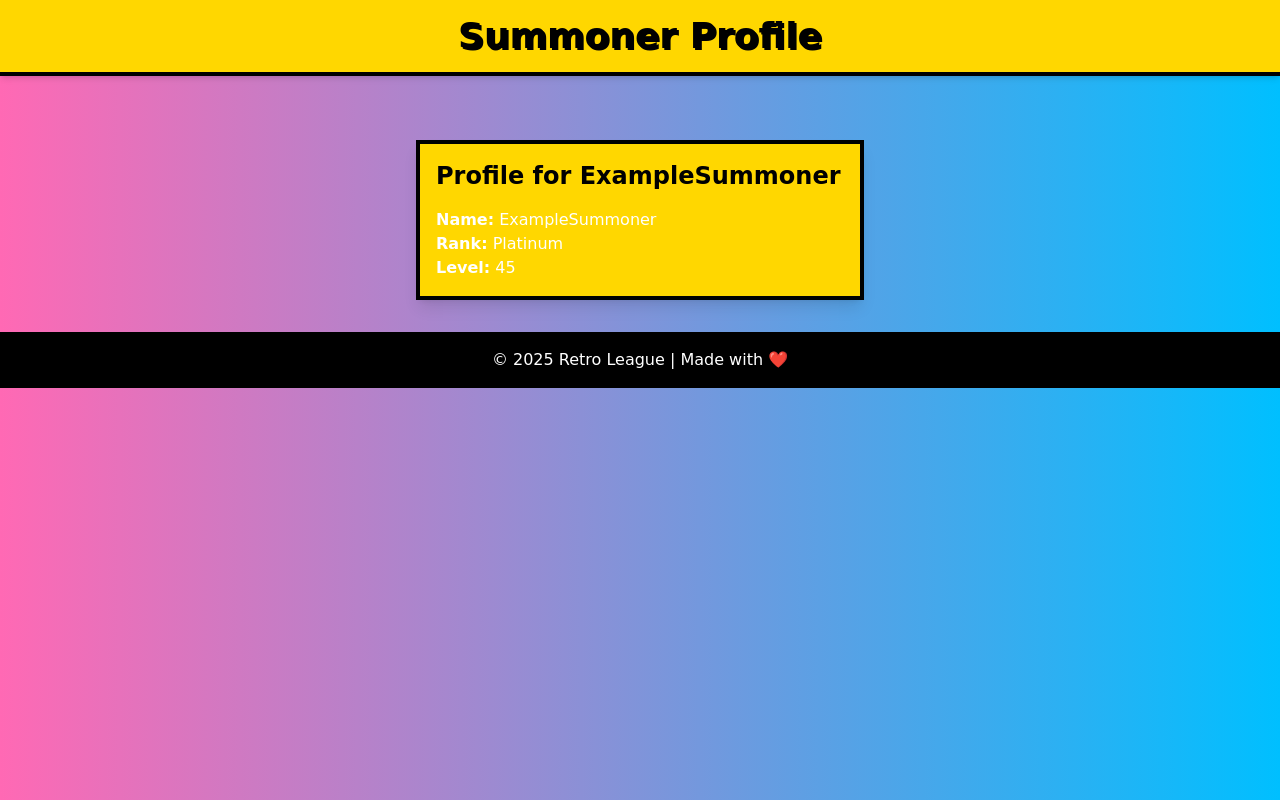
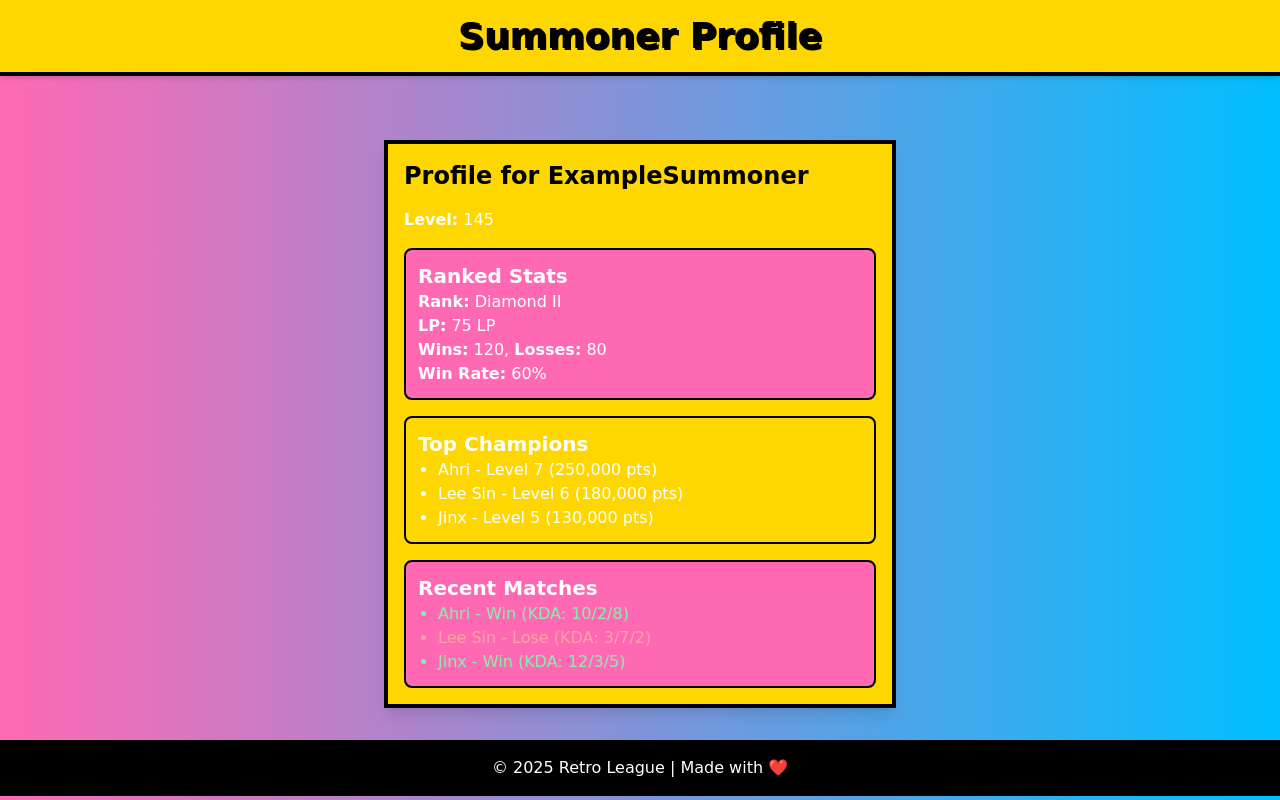
Before and after one commit to chae-chae/LoL-Profile-Customizer, a Next.js app: page /results in a window 1280 px wide. Built offline with nearby package versions, Linux system fonts and the light colour scheme.

Commit message:
fix mockData &  UI

```diff
--- a/app/results/mockData.ts
+++ b/app/results/mockData.ts
@@ -1,6 +1,23 @@
 export const mockSummonerData = {
   name: "ExampleSummoner",
-  rank: "Platinum",
-  level: 45,
-  profileIconId: 1234, // 프로필 아이콘 ID (나중에 실제 API와 연동 가능)
+  level: 145,
+  profileIconId: 1234,
+  rank: {
+    tier: "Diamond",
+    division: "II",
+    leaguePoints: 75,
+    wins: 120,
+    losses: 80,
+    winRate: "60%", // 승률 계산 (승리 / (승리 + 패배) * 100)
+  },
+  championMastery: [
+    { championName: "Ahri", masteryLevel: 7, masteryPoints: 250000 },
+    { championName: "Lee Sin", masteryLevel: 6, masteryPoints: 180000 },
+    { championName: "Jinx", masteryLevel: 5, masteryPoints: 130000 },
+  ],
+  recentMatches: [
+    { champion: "Ahri", result: "Win", kda: "10/2/8" },
+    { champion: "Lee Sin", result: "Lose", kda: "3/7/2" },
+    { champion: "Jinx", result: "Win", kda: "12/3/5" },
+  ],
 };
--- a/app/results/page.tsx
+++ b/app/results/page.tsx
@@ -1,47 +1,6 @@
-// import { useSearchParams } from "next/navigation";
-
-// export default function ResultsPage() {
-//   const searchParams = useSearchParams();
-//   const summonerName = searchParams.get("summonerName");
-
-//   return (
-//     <div className="min-h-screen bg-gradient-to-r from-retroPink to-retroBlue text-center font-retro">
-//       <header className="py-4 bg-retroYellow shadow-md border-b-4 border-black">
-//         <h1 className="text-4xl font-bold text-black">Summoner Profile</h1>
-//       </header>
-
-//       <main className="p-8">
-//         {summonerName ? (
-//           <div className="mt-8 p-4 bg-retroYellow border-4 border-black shadow-lg text-left max-w-md mx-auto animate-fadeIn">
-//             <h2 className="text-2xl font-bold text-black mb-4">
-//               Profile for {summonerName}
-//             </h2>
-//             {/* 여기에 실제 API 호출 결과를 렌더링 */}
-//             <p>
-//               <strong>Name:</strong> {summonerName}
-//             </p>
-//             <p>
-//               <strong>Rank:</strong> Gold
-//             </p>
-//             <p>
-//               <strong>Level:</strong> 30
-//             </p>
-//           </div>
-//         ) : (
-//           <p className="text-xl text-black">No summoner name provided.</p>
-//         )}
-//       </main>
-
-//       <footer className="py-4 bg-black text-white">
-//         <p>© 2025 Retro League | Made with ❤️</p>
-//       </footer>
-//     </div>
-//   );
-// }
 import { mockSummonerData } from "./mockData";
 
 export default function ResultsPage() {
-  // 실제 API 호출 대신 mock 데이터를 사용
   const summoner = mockSummonerData;
 
   return (
@@ -51,19 +10,62 @@ export default function ResultsPage() {
       </header>
 
       <main className="p-8">
-        <div className="mt-8 p-4 bg-retroYellow border-4 border-black shadow-lg text-left max-w-md mx-auto animate-fadeIn">
+        <div className="mt-8 p-4 bg-retroYellow border-4 border-black shadow-lg text-left max-w-lg mx-auto animate-fadeIn">
           <h2 className="text-2xl font-bold text-black mb-4">
             Profile for {summoner.name}
           </h2>
           <p>
-            <strong>Name:</strong> {summoner.name}
-          </p>
-          <p>
-            <strong>Rank:</strong> {summoner.rank}
-          </p>
-          <p>
             <strong>Level:</strong> {summoner.level}
           </p>
+
+          {/* 랭크 정보 */}
+          <div className="mt-4 p-3 bg-retroPink text-white border-2 border-black rounded-lg">
+            <h3 className="text-xl font-bold">Ranked Stats</h3>
+            <p>
+              <strong>Rank:</strong> {summoner.rank.tier}{" "}
+              {summoner.rank.division}
+            </p>
+            <p>
+              <strong>LP:</strong> {summoner.rank.leaguePoints} LP
+            </p>
+            <p>
+              <strong>Wins:</strong> {summoner.rank.wins},{" "}
+              <strong>Losses:</strong> {summoner.rank.losses}
+            </p>
+            <p>
+              <strong>Win Rate:</strong> {summoner.rank.winRate}
+            </p>
+          </div>
+
+          {/* 챔피언 숙련도 */}
+          <div className="mt-4 p-3 bg-retroYellow border-2 border-black rounded-lg">
+            <h3 className="text-xl font-bold">Top Champions</h3>
+            <ul className="list-disc pl-5">
+              {summoner.championMastery.map((champ, index) => (
+                <li key={index}>
+                  {champ.championName} - Level {champ.masteryLevel} (
+                  {champ.masteryPoints.toLocaleString()} pts)
+                </li>
+              ))}
+            </ul>
+          </div>
+
+          {/* 최근 경기 */}
+          <div className="mt-4 p-3 bg-retroPink text-white border-2 border-black rounded-lg">
+            <h3 className="text-xl font-bold">Recent Matches</h3>
+            <ul className="list-disc pl-5">
+              {summoner.recentMatches.map((match, index) => (
+                <li
+                  key={index}
+                  className={
+                    match.result === "Win" ? "text-green-300" : "text-red-300"
+                  }
+                >
+                  {match.champion} - {match.result} (KDA: {match.kda})
+                </li>
+              ))}
+            </ul>
+          </div>
         </div>
       </main>
 
```
